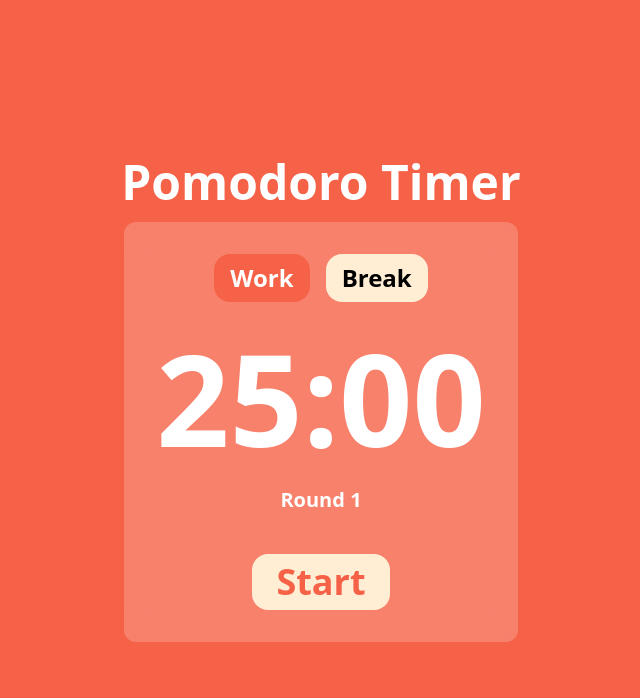
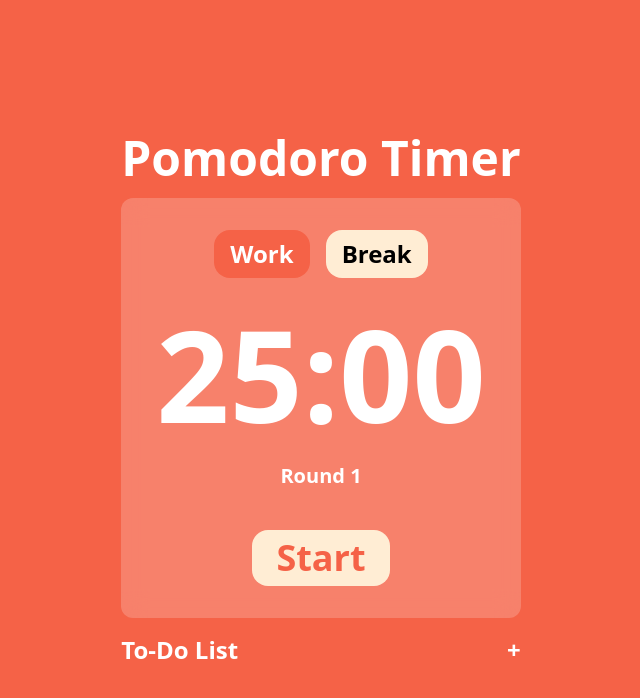
Before and after one commit to PurinPintakhiew/pomodoro-timer, a React (Vite) app: page / in a window 1280 px wide. Shown: the top 698 px of the page, without its empty margins (319-959 px from the left). Built offline with nearby package versions, Linux system fonts and the light colour scheme.

Commit message:
feat: add to-d0 list drawn

```diff
--- a/src/App.tsx
+++ b/src/App.tsx
@@ -69,12 +69,14 @@ function App() {
   }, [start, time, isBreak, round]);
 
   return (
+    <>
       <div
         className="h-screen w-screen flex flex-col justify-center items-center transition-all duration-500"
         style={{ background: isBreak ? "#2B7FFF" : "#F56247" }}
       >
+        <div className="sm:px-5 md:px-10">
           <h1 className="text-5xl font-bold text-white mb-4">Pomodoro Timer</h1>
-      <div className="flex flex-col items-center gap-4 rounded-xl p-8 bg-white/20 backdrop-blur-md">
+          <div className="flex flex-col items-center gap-4 rounded-xl p-8 bg-white/20 backdrop-blur-md mb-4">
             <div className="flex justify-center gap-4 mb-4">
               <button
                 className="rounded-2xl py-2 px-4 text-2xl font-bold cursor-pointer transition-all"
@@ -106,8 +108,14 @@ function App() {
               {start ? "Stop" : "Start"}
             </button>
           </div>
+          <div className='flex justify-between items-center w-full'>
+            <h4 className='text-white text-2xl font-bold'>To-Do List</h4>
+            <button className='text-white text-2xl font-bold'>+</button>
+          </div>
+        </div>
+      </div>
       <audio ref={audioPlayer} src={NotificationSound} preload="auto" />
-    </div>
+    </>
   );
 }
 
```
Lines whose indentation alone changed are shown as unchanged.
